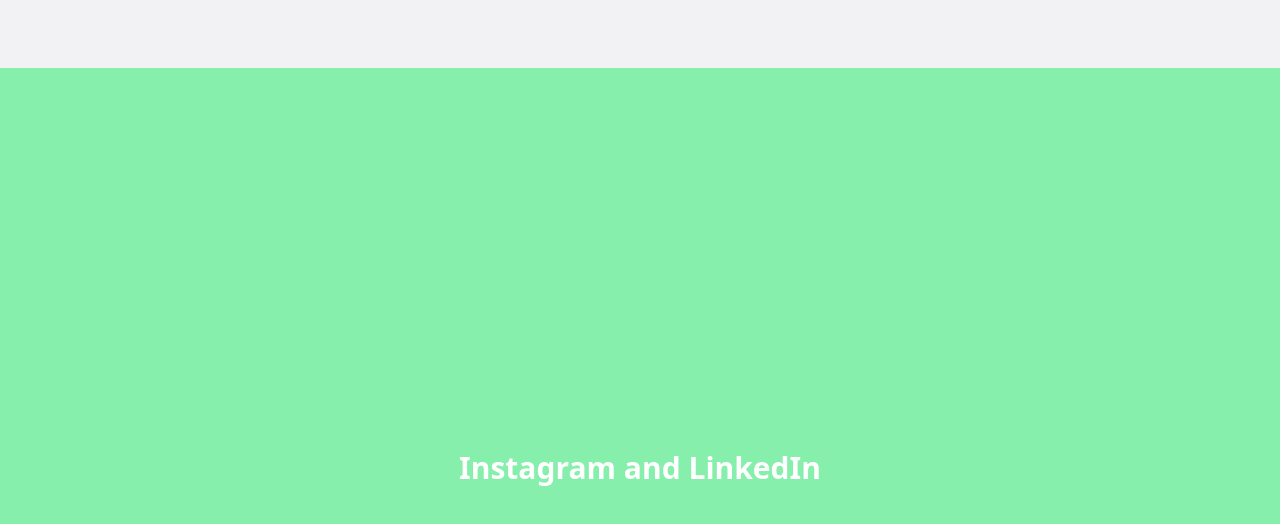
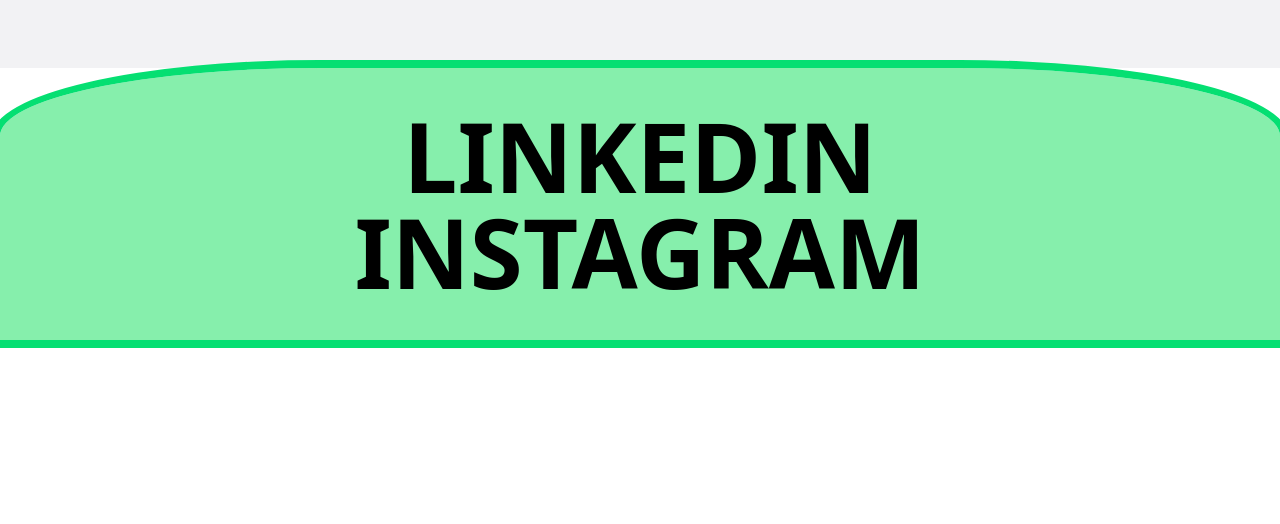
Before and after one commit to Azimkhan01/Porfolio, a React (Vite) app: page / in a window 1280 px wide. Shown: the part 3932-4456 px from the top of the page. After the commit the page ends 4272 px from the top, so only its background shows below. Built offline with nearby package versions, Linux system fonts and the light colour scheme.

Commit message:
home page navbar and ui card for prject

```diff
--- a/src/component/pages/Home.jsx
+++ b/src/component/pages/Home.jsx
@@ -1,10 +1,12 @@
 import React, { useEffect, useRef, useState } from 'react'
-import {motion} from 'motion/react'
+import { motion } from "framer-motion";
 import { FaArrowRightLong } from "react-icons/fa6";
 import Navbar from '../Navbar';
 import { Link } from 'react-router-dom';
 import ProjectCard from '../ui/ProjectCard';
+
 function Home() {
+
     const [love,setLove] = useState("Website")
     const containerRef  = useRef(null)
     const targetRef = useRef(null)
@@ -167,7 +169,14 @@
         </div>
         </div>
         <div ref={container2Ref} className='text-gray-900 text-3xl font-bold p-4 flex justify-center items-center sticky top-0   h-screen bg-[#F2F2F4]' ><p>White</p></div>
-        <div className='text-white text-3xl font-bold p-4 flex justify-center items-center sticky top-0   h-screen bg-[#86EFAC]' ><p>Instagram and LinkedIn</p></div>
+        <div className='text-white text-3xl font-bold p-4 flex justify-center items-center outline-offset-0 outline-8 outline-green-400  rounded-t-[25%] sticky top-0   h-auto bg-[#86EFAC]' >
+
+                <div className=' w-full flex flex-col justify-center items-center p-6 '>
+                    <div className="flex justify-center items-center w-full "><a className="w-full text-shadow text-5xl md:text-8xl font-semibold text-center text-black" href="/">LINKEDIN</a></div>
+                    <div className='flex justify-center items-center w-full'><a className=' w-full  text-shadow text-5xl md:text-8xl  font-semibold text-center text-black' href='/'>INSTAGRAM</a></div>
+                </div>
+
+        </div>
         </div>
     </>
   )
```
